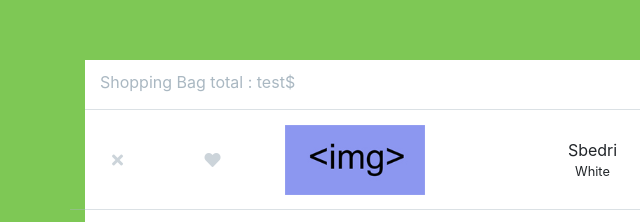
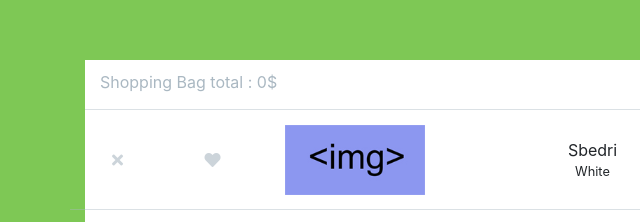
Before and after one commit to waeljawadi/-Shopping-cart-, a plain HTML site: page index.html in a window 1280 px wide. Shown: the part 162-384 px from the top of the page, 0-640 px from the left. Drawn offline with nearby package versions, Linux system fonts and the light colour scheme.

Commit message:
Update index.html

```diff
--- a/index.html
+++ b/index.html
@@ -17,7 +17,7 @@
     <div class="container">
 
         <div class="col-lg-12 list">
-            <p class="total">Shopping Bag total : <span>test</span>$</p>
+            <p class="total">Shopping Bag total : <span>0</span>$</p>
 
 
 
```
